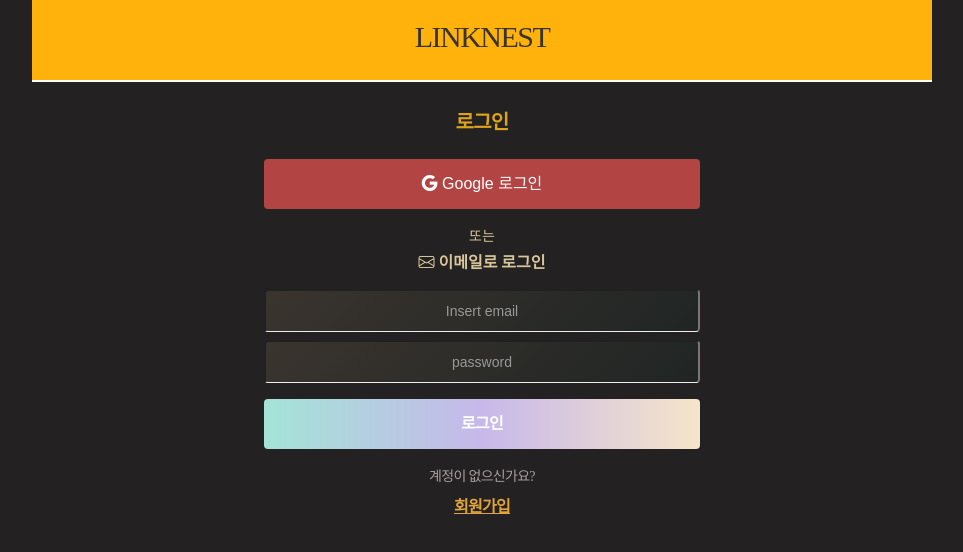
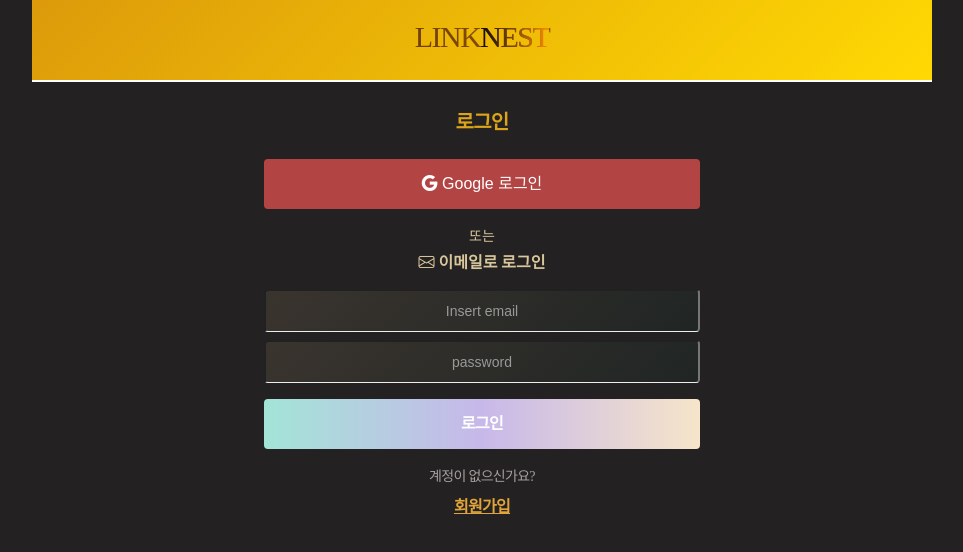
Before and after one commit to koyoungsun/flowcard, a Vue app: page /login in a window 1280 px wide. Shown: the top 552 px of the page, without its empty margins (158-1121 px from the left). Built offline with nearby package versions, Linux system fonts and the light colour scheme; no server answers; a web font is replaced by a local one.

Commit message:
폰트수정의 건

```diff
--- a/src/assets/styles/main.scss
+++ b/src/assets/styles/main.scss
@@ -88,14 +88,18 @@
 #app{position: relative; overflow: hidden;}
 .dimd{position:fixed; width:100%; height:100%; background-color:rgba(0, 0, 0, 0.4); top:0; left:0; right:0; bottom:0;}
 
-.top-nav{height:80px; background:#ffb20b; text-align:center; position:relative; border-bottom:2px solid #fff;
+.top-nav{height:80px; background:linear-gradient(135deg, #dc9a0a 0%, #ffd903 100%);; text-align:center; position:relative; border-bottom:2px solid #fff;
     a{text-decoration:none; height:88px; display:block;
-        h1{color:#3a342e; padding:20px 0 4px; font-weight:100; letter-spacing:-1.5px; font-size:30px;
-            strong{font-weight:500; color:#3a342e;}
+        h1{background: linear-gradient(90deg, #070707, #ff8c00);
+            -webkit-background-clip: text;
+            -webkit-text-fill-color: transparent; padding:20px 0 4px; font-weight:100; letter-spacing:-1.5px; font-size:30px;
+            strong{font-weight:500;}
         }
     }
-    h1{color:#fff; padding:20px 0 4px; font-weight:100; letter-spacing:-1.5px;
-        strong{font-weight:500; color:#fff;}
+    h1{ padding:20px 0 4px; font-weight:100; letter-spacing:-1.5px;
+        strong{font-weight:500; background: linear-gradient(90deg, #070707, #ff8c00);
+            -webkit-background-clip: text;
+            -webkit-text-fill-color: transparent;}
     }
     .top-info{position:absolute; top:22px; left:16px; width:40px; height:40px; border:0; background:none;
         i{font-size:20px; color:#3a342e; display:block;}
@@ -250,7 +254,9 @@
 
 .group-header-tit{padding:16px 4px 8px; font-size:15px; font-weight:500; letter-spacing:-.4px; color:#666; display:flex; justify-content:space-between; margin:0 16px; border-radius:8px;
     h3{color:rgb(248, 184, 81);
-        strong{font-weight:700; font-size:16px;}
+        strong{font-weight:700; font-size:16px; background: linear-gradient(90deg, #ffb404, #A78BFA);
+            -webkit-background-clip: text;
+            -webkit-text-fill-color: transparent;}
         span{color:#f90; font-weight:500; font-size:12px; margin-left:4px; position:relative; top:-1px;}
     }
     button{background:none; padding:4px; color:#c8bebe;border:0;}
@@ -335,10 +341,10 @@
             span{font-weight:500;}
         }
         em.ico-ig{display:block; width:140px; height:140px; background:url('../../img/img-linknest.png') 0 0 no-repeat; background-size:140px; margin:40px auto 10px;}
-        h3{ letter-spacing:-.7px; line-height:1.7em; font-weight:400; color:#44403b; padding:50px 0 0;
-            strong{font-size:25px; display:block; margin:0 0 16px; letter-spacing:-2px; background: linear-gradient(90deg, hsl(32, 93%, 37%), #A78BFA);
+        h3{ letter-spacing:-.7px; line-height:1.7em; font-weight:400; color:#44403b;
+            strong{font-size:25px; display:block; margin:0 0 16px; letter-spacing:-2px; background: linear-gradient(90deg, hsl(32, 93%, 37%), #2b0662);
                 -webkit-background-clip: text;
-                -webkit-text-fill-color: transparent;}
+                -webkit-text-fill-color: transparent; padding:50px 0 0;}
             span{font-size:16px; font-weight:700; letter-spacing:-1.5px; display:block; margin:8px 0 24px; color:#e48806; font-size:20px;}
         }
         ol{list-style:none; margin:30px auto 10%; display:block;
@@ -405,7 +411,7 @@
     }
     .input-form{
         label{display:block; font-size:13px; font-weight:700; margin:16px 0 4px; color:#e5cfac;}
-        input{width:100%; height:40px; text-align: center; padding:0; margin:0; font-size:14px; color:#fff; border-bottom:1px solid #eee; border-radius:4px; background: linear-gradient(135deg, #3a342e 0%, #202524 100%);
+        input{width:100%; height:40px; text-align: center; padding:0; margin:0; font-size:14px; color:#fff; border-bottom:1px solid #ffe554; border-radius:4px; background: linear-gradient(135deg, #3a342e 0%, #202524 100%);
             &::placeholder{color:#999;}
         }
         textarea{width:calc(100% - 20px); min-height:100px; line-height:40px; text-align: left; padding:10px; margin:0; font-size:14px; color:#fff; border-bottom:1px solid #eee; border-radius:4px; background: linear-gradient(135deg, #3a342e 0%, #202524 100%);
--- a/src/pages/Home.vue
+++ b/src/pages/Home.vue
@@ -11,9 +11,9 @@
     <!-- 안내 -->
     <ol class="info mt-4">
       <h6><i class="bi bi-bell-fill"></i> Notice</h6>
-      <li><i></i>상단  오른쪽 <strong>그룹 만들기</strong>버튼을 통해 그룹을 추가할 수 있습니다. </li>
-      <li><i></i>리스트 항목은 왼쪽 이미지로 <strong>드래그</strong>로 순서 조증이 가능합니다.</li>
-      <li><i></i>카드형 항목은 왼쪽으로  <strong>스와이프</strong> 가능합니다.</li>
+      <li><i></i><strong>그룹 만들기</strong> 버튼 클릭 시 그룹을 추가할 수 있습니다. </li>
+      <li><i></i>리스트 항목 왼쪽 아이콘 <strong>드래그</strong> 위치 변경이 가능합니다.</li>
+      <li><i></i>카드 항목은 <strong>스와이프</strong> 가능합니다.</li>
       <li><i></i><strong>복사하기</strong> 버튼 클릭 시 링크가 복사됩니다.</li>
     </ol>
     <!-- 🔹 로딩 중일 때 -->
```
